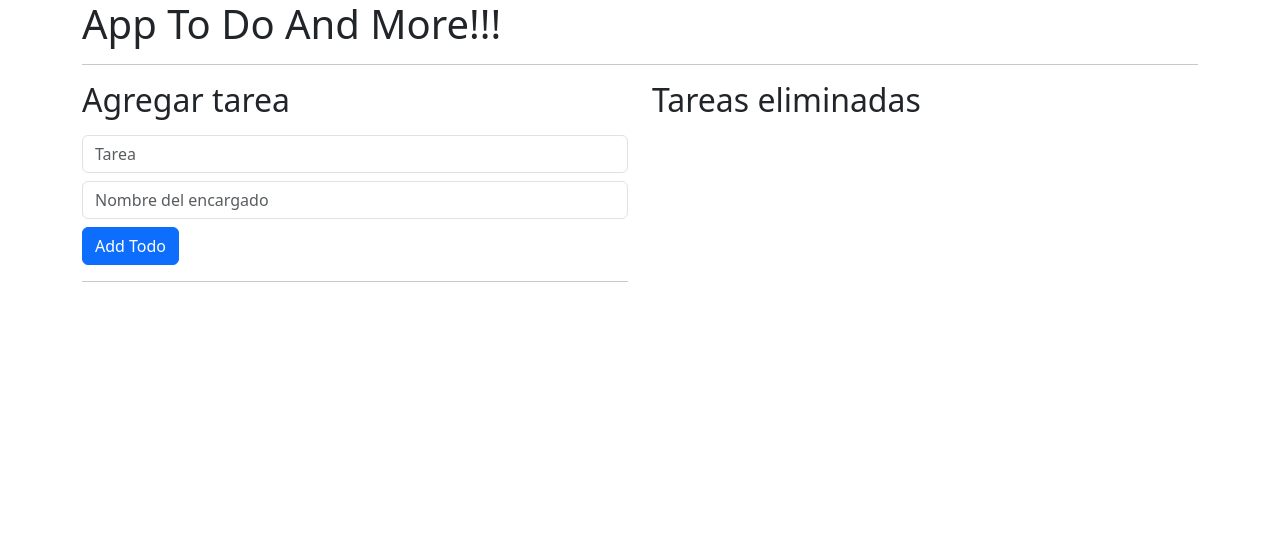
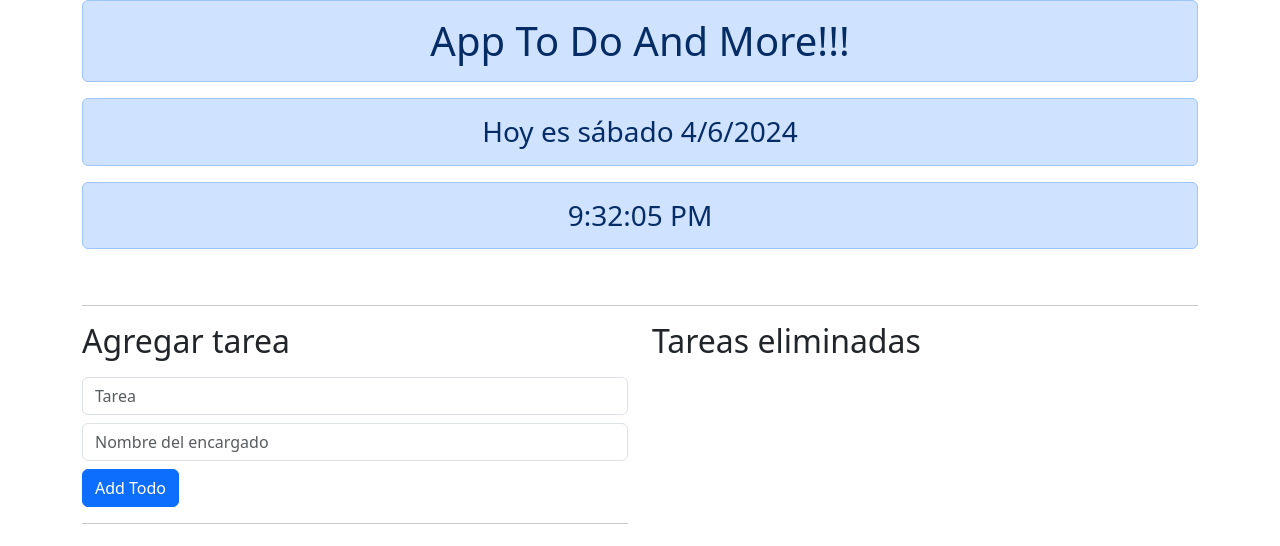
Before and after one commit to Abraham-Olsen/Sistemas-Colaborativos-Prototipo, an Angular app: page / in a window 1280 px wide. Shown: the top 546 px of the page. Built offline with nearby package versions, Linux system fonts and the light colour scheme.

Commit message:
feat: :sparkles: feat: Fecha y hora en el header

```diff
--- a/src/app/components/header/header.component.html
+++ b/src/app/components/header/header.component.html
@@ -1 +1,10 @@
-<h1>App To Do And More!!!</h1>
+<section>
+  <h1 class="d-flex justify-content-center alert alert-primary">
+    App To Do And More!!!
+  </h1>
+  <h3 class="d-flex justify-content-center alert alert-primary">
+    Hoy es {{ day }} {{ date }}
+  </h3>
+  <h3 class="d-flex justify-content-center alert alert-primary">{{ time }}</h3>
+</section>
+<br />
--- a/src/app/components/header/header.component.ts
+++ b/src/app/components/header/header.component.ts
@@ -3,8 +3,20 @@ import { Component } from '@angular/core';
 @Component({
   selector: 'app-header',
   templateUrl: './header.component.html',
-  styleUrl: './header.component.css'
+  styleUrl: './header.component.css',
 })
 export class HeaderComponent {
+  public time: string = new Date().toLocaleTimeString();
+  public date: string = new Date().toLocaleDateString();
+  public day: string = new Date().toLocaleDateString('es-ES', {
+    weekday: 'long',
+  });
+  public month: string = new Date().toLocaleDateString('es-ES', {});
+  public year: string = new Date().toLocaleDateString('es-ES', {});
 
+  ngOnInit() {
+    setInterval(() => {
+      this.time = new Date().toLocaleTimeString();
+    }, 1000);
+  }
 }
```
